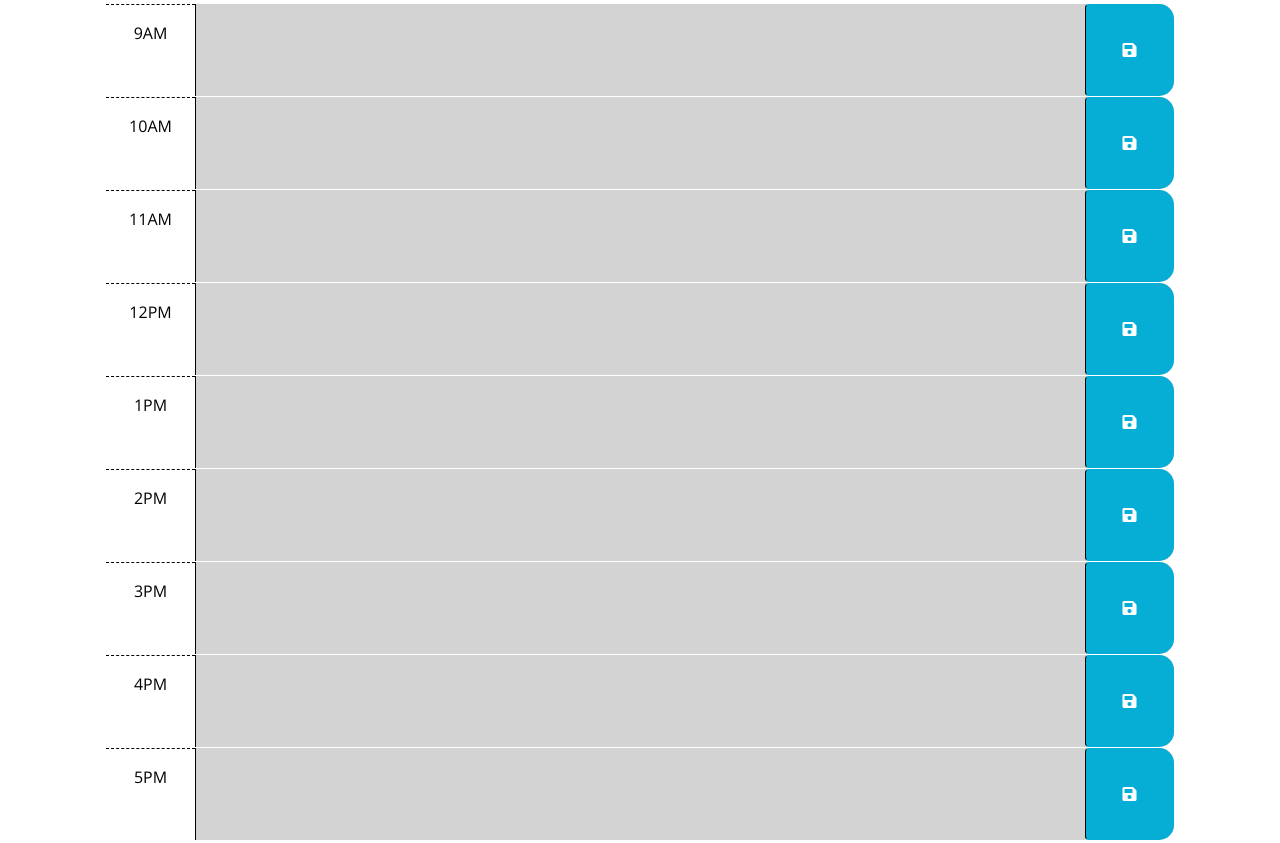
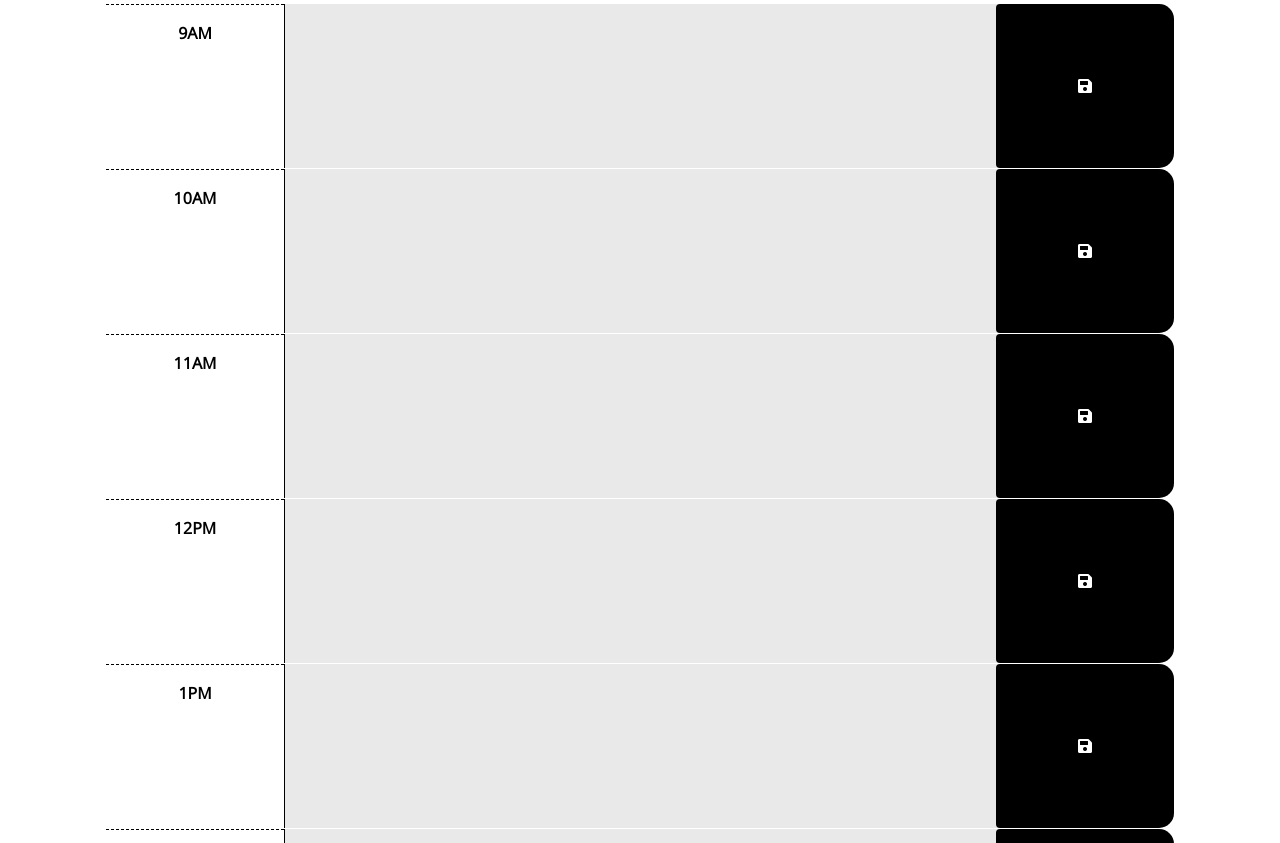
Before and after one commit to virginiafreitas/workday-schedule, a plain HTML site: page index.html in a window 1280 px wide. Shown: the part 299-1142 px from the top of the page. Drawn offline with nearby package versions, Linux system fonts and the light colour scheme.

Commit message:
changed columns and rows dimensions and changed css style

```diff
--- a/assets/style.css
+++ b/assets/style.css
@@ -1,3 +1,10 @@
+/* changed style for:
+      new colors of columns for past,present,future
+      turned date header and time-block font to bold
+      changed text color on description to white
+      changed color of save=button to black
+*/
+
 body {
   font-family: 'Open Sans', sans-serif;
   font-size: 16px;
@@ -7,7 +14,7 @@ textarea {
   background: transparent;
   border: none;
   resize: none;
-  color: #000000;
+  color: #ffffff;
   border-left: 1px solid black;
   padding: 10px;
 }
@@ -18,6 +25,8 @@ textarea {
 
 .time-block {
   border-radius: 15px;
+  font-weight:bolder ;
+  text-align: center;
 }
 
 .row {
@@ -31,17 +40,17 @@ textarea {
 }
 
 .past {
-  background-color: #d3d3d3;
+  background-color: #d3d3d380;
   color: white;
 }
 
 .present {
-  background-color: #ff6961;
+  background-color: #ff00d4;
   color: white;
 }
 
 .future {
-  background-color: #77dd77;
+  background-color: #505c99;
   color: white;
 }
 
@@ -49,7 +58,7 @@ textarea {
   border-left: 1px solid black;
   border-top-right-radius: 15px;
   border-bottom-right-radius: 15px;
-  background-color: #06aed5;
+  background-color: #000000;
   color: white;
 }
 
@@ -57,3 +66,7 @@ textarea {
   font-size: 20px;
   transition: all 0.3s ease-in-out;
 }
+
+#currentDay {
+  font-weight: bolder;
+}
--- a/index.html
+++ b/index.html
@@ -27,98 +27,90 @@
       <h1 class="display-3">Work Day Scheduler</h1>
       <p class="lead">A simple calendar app for scheduling your work day</p>
       <p id="currentDay" class="lead"></p>
-      <p class="confirmation"></p>
     </header>
     <div class="container-lg px-5">
-      <!-- Use class for "past", "present", and "future" to apply styles to the
-        time-block divs accordingly. The javascript will need to do this by
-        adding/removing these classes on each div by comparing the hour in the
-        id to the current hour. The html provided below is meant to be an example
-        demonstrating how the css provided can be leveraged to create the
-        desired layout and colors. The html below should be removed or updated
-        in the finished product. Remember to delete this comment once the
-        code is implemented.
-        -->
+
 
 <!-- Based on examples of past time blocks, created new blocks to cover 9am-5pm business hours. -->
 <!-- Removed the words "past", "present" and "future" from the classes -->
       <!-- Example of a past time block. The "past" class adds a gray background color. -->
       <div id="hour-9" class="row time-block">
-        <div class="col-2 col-md-1 hour text-center py-3">9AM</div>
-        <textarea class="col-8 col-md-10 description" rows="3"> </textarea>
-        <button class="btn saveBtn col-2 col-md-1" aria-label="save">
+        <!-- Changed columns width and height, allowing room for 6 rows -->
+        <div class="col-3 col-md-2 hour text-center py-3">9AM</div>
+        <textarea class="col-6 col-md-8 description" rows="6"> </textarea>
+        <button class="btn saveBtn col-3 col-md-2" aria-label="save">
           <i class="fas fa-save" aria-hidden="true"></i>
         </button>
       </div>
 
       <!-- Example of a a present time block. The "present" class adds a red background color. -->
       <div id="hour-10" class="row time-block">
-        <div class="col-2 col-md-1 hour text-center py-3">10AM</div>
-        <textarea class="col-8 col-md-10 description" rows="3"> </textarea>
-        <button class="btn saveBtn col-2 col-md-1" aria-label="save">
+        <div class="col-3 col-md-2 hour text-center py-3">10AM</div>
+        <textarea class="col-6 col-md-8 description" rows="6"> </textarea>
+        <button class="btn saveBtn col-3 col-md-2" aria-label="save">
           <i class="fas fa-save" aria-hidden="true"></i>
         </button>
       </div>
 
       <!-- Example of a future time block. The "future" class adds a green background color. -->
       <div id="hour-11" class="row time-block">
-        <div class="col-2 col-md-1 hour text-center py-3">11AM</div>
-        <textarea class="col-8 col-md-10 description" rows="3"> </textarea>
-        <button class="btn saveBtn col-2 col-md-1" aria-label="save">
+        <div class="col-3 col-md-2 hour text-center py-3">11AM</div>
+        <textarea class="col-6 col-md-8 description" rows="6"> </textarea>
+        <button class="btn saveBtn col-3 col-md-2" aria-label="save">
           <i class="fas fa-save" aria-hidden="true"></i>
         </button>
       </div>
 
             <!-- Example of a past time block. The "past" class adds a gray background color. -->
       <div id="hour-12" class="row time-block">
-        <div class="col-2 col-md-1 hour text-center py-3">12PM</div>
-        <textarea class="col-8 col-md-10 description" rows="3"> </textarea>
-        <button class="btn saveBtn col-2 col-md-1" aria-label="save">
+        <div class="col-3 col-md-2 hour text-center py-3">12PM</div>
+        <textarea class="col-6 col-md-8 description" rows="6"> </textarea>
+        <button class="btn saveBtn col-3 col-md-2" aria-label="save">
           <i class="fas fa-save" aria-hidden="true"></i>
         </button>
       </div>
 
       <!-- Example of a a present time block. The "present" class adds a red background color. -->
       <div id="hour-13" class="row time-block">
-        <div class="col-2 col-md-1 hour text-center py-3">1PM</div>
-        <textarea class="col-8 col-md-10 description" rows="3"> </textarea>
-        <button class="btn saveBtn col-2 col-md-1" aria-label="save">
+        <div class="col-3 col-md-2 hour text-center py-3">1PM</div>
+        <textarea class="col-6 col-md-8 description" rows="6"> </textarea>
+        <button class="btn saveBtn col-3 col-md-2" aria-label="save">
           <i class="fas fa-save" aria-hidden="true"></i>
         </button>
       </div>
 
       <!-- Example of a future time block. The "future" class adds a green background color. -->
       <div id="hour-14" class="row time-block">
-        <div class="col-2 col-md-1 hour text-center py-3">2PM</div>
-        <textarea class="col-8 col-md-10 description" rows="3"> </textarea>
-        <button class="btn saveBtn col-2 col-md-1" aria-label="save">
+        <div class="col-3 col-md-2 hour text-center py-3">2PM</div>
+        <textarea class="col-6 col-md-8 description" rows="6"> </textarea>
+        <button class="btn saveBtn col-3 col-md-2" aria-label="save">
           <i class="fas fa-save" aria-hidden="true"></i>
         </button>
       </div>
 
       <!-- Example of a future time block. The "future" class adds a green background color. -->
       <div id="hour-15" class="row time-block">
-        <div class="col-2 col-md-1 hour text-center py-3">3PM</div>
-        <textarea class="col-8 col-md-10 description" rows="3"> </textarea>
-        <button class="btn saveBtn col-2 col-md-1" aria-label="save">
+        <div class="col-3 col-md-2 hour text-center py-3">3PM</div>
+        <textarea class="col-6 col-md-8 description" rows="6"> </textarea>
+        <button class="btn saveBtn col-3 col-md-2" aria-label="save">
           <i class="fas fa-save" aria-hidden="true"></i>
         </button>
       </div>
 
       <!-- Example of a future time block. The "future" class adds a green background color. -->
       <div id="hour-16" class="row time-block">
-        <div class="col-2 col-md-1 hour text-center py-3">4PM</div>
-        <textarea class="col-8 col-md-10 description" rows="3"> </textarea>
-        <button class="btn saveBtn col-2 col-md-1" aria-label="save">
+        <div class="col-3 col-md-2 hour text-center py-3">4PM</div>
+        <textarea class="col-6 col-md-8 description" rows="6"> </textarea>
+        <button class="btn saveBtn col-3 col-md-2" aria-label="save">
           <i class="fas fa-save" aria-hidden="true"></i>
         </button>
       </div>
 
       <!-- Example of a future time block. The "future" class adds a green background color. -->
       <div id="hour-17" class="row time-block">
-        <div class="col-2 col-md-1 hour text-center py-3">5PM</div>
-        <textarea class="col-8 col-md-10 description" rows="3"> </textarea>
-        <button class="btn saveBtn col-2 col-md-1" aria-label="save">
+        <div class="col-3 col-md-2 hour text-center py-3">5PM</div>
+        <textarea class="col-6 col-md-8 description" rows="6"> </textarea>
+        <button class="btn saveBtn col-3 col-md-2" aria-label="save">
           <i class="fas fa-save" aria-hidden="true"></i>
         </button>
       </div>
```
